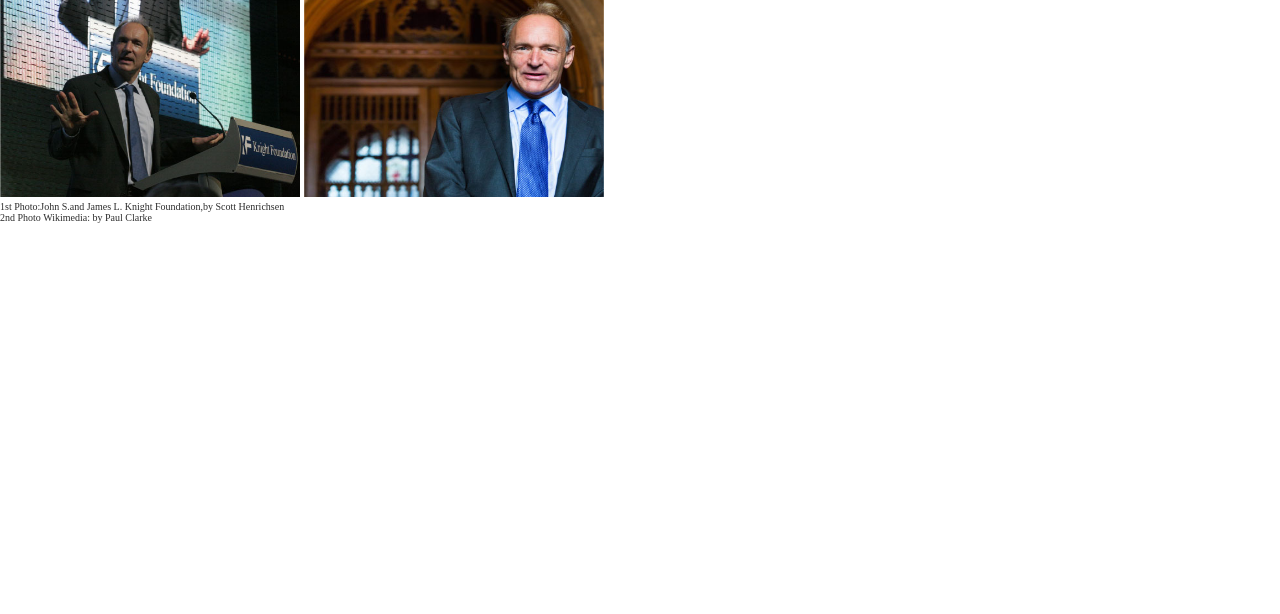
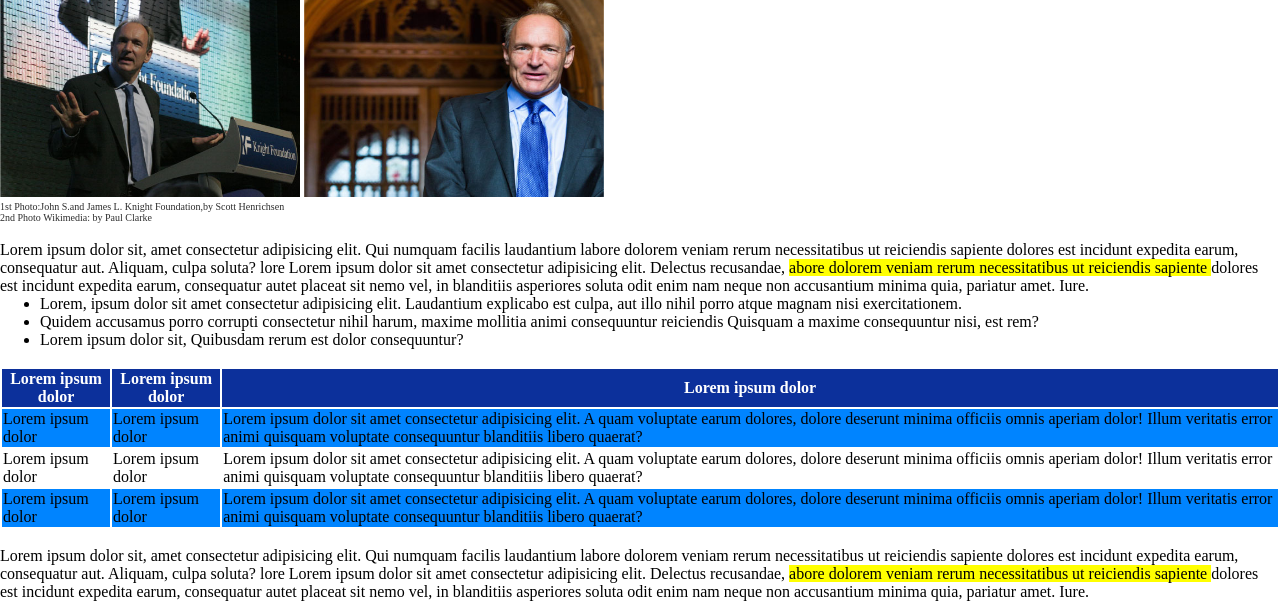
Before and after one commit to StefanRaluca/html-css-booleaner, a plain HTML site: page index.html in a window 1280 px wide. Shown: the part 186-800 px from the top of the page. Drawn offline with Linux system fonts and the light colour scheme.

Commit message:
main completa

```diff
--- a/css/style.css
+++ b/css/style.css
@@ -1,6 +1,5 @@
 * {
     margin: 0;
-    padding: 0;
     box-sizing: border-box;
 }
 
@@ -31,6 +30,10 @@ h1 {
     color: rgb(66, 172, 237)
 }
 
+#contenuto_p {
+    background-color: yellow;
+}
+
 .contenuto_logo {
     color: rgba(211, 211, 211, 0.99);
     font-family: 'Gill Sans', 'Gill Sans MT', Calibri, 'Trebuchet MS', sans-serif;
@@ -39,3 +42,10 @@ h1 {
 .contenuto_foto {
     font-size: 10px;
     color: rgba(0, 0, 0, 0.826);
+}
+
+thead {
+    color: white;
+    background-color: rgb(12, 48, 155);
+    border-color: black;
+}
--- a/index.html
+++ b/index.html
@@ -25,6 +25,75 @@
         </div>
     </header>
     <!-- Fine delle prima parte  -->
+    <main>
+        <br>
+        <p>Lorem ipsum dolor sit, amet consectetur adipisicing elit. Qui numquam facilis laudantium labore dolorem
+            veniam rerum necessitatibus ut reiciendis sapiente dolores est incidunt expedita earum, consequatur aut.
+            Aliquam, culpa soluta?
+            lore Lorem ipsum dolor sit amet consectetur adipisicing elit. Delectus recusandae, <span
+                id="contenuto_p">abore dolorem veniam rerum necessitatibus ut reiciendis sapiente </span>dolores est
+            incidunt expedita earum, consequatur autet placeat sit nemo vel, in blanditiis asperiores soluta odit enim
+            nam neque non accusantium minima quia, pariatur amet. Iure.
+        </p>
+        <!-- Inizio Lista  -->
+        <ul>
+            <li>Lorem, ipsum dolor sit amet consectetur adipisicing elit. Laudantium explicabo est culpa, aut illo nihil
+                porro atque magnam nisi exercitationem.</li>
+            <li> Quidem accusamus porro corrupti consectetur nihil harum, maxime mollitia animi consequuntur reiciendis
+                Quisquam a maxime consequuntur nisi, est rem?</li>
+            <li>Lorem ipsum dolor sit, Quibusdam rerum est dolor consequuntur?</li>
+        </ul>
+        <!-- Fine lista puntata -->
+        <!-- Tabella colorata -->
+        <br>
+        <table>
+            <table>
+                <thead>
+                    <tr>
+                        <th><strong>Lorem ipsum dolor</strong></th>
+                        <th><strong>Lorem ipsum dolor</strong></th>
+                        <th><strong>Lorem ipsum dolor</strong></th>
+                    </tr>
+                </thead>
+                <!-- Corpo Tabella -->
+                <tbody>
+                    <tr style="background-color: rgb(0, 132, 255);">
+                        <td>Lorem ipsum dolor</td>
+                        <td>Lorem ipsum dolor</td>
+                        <td>Lorem ipsum dolor sit amet consectetur adipisicing elit. A quam voluptate earum dolores,
+                            dolore deserunt minima officiis omnis aperiam dolor! Illum veritatis error animi quisquam
+                            voluptate consequuntur blanditiis libero quaerat?</td>
+                    </tr>
+                    <tr>
+                        <td>Lorem ipsum dolor</td>
+                        <td>Lorem ipsum dolor</td>
+                        <td>Lorem ipsum dolor sit amet consectetur adipisicing elit. A quam voluptate earum dolores,
+                            dolore deserunt minima officiis omnis aperiam dolor! Illum veritatis error animi quisquam
+                            voluptate consequuntur blanditiis libero quaerat?</td>
+
+                    </tr>
+                    <tr style="background-color: rgba(0, 132 , 255);">
+                        <td>Lorem ipsum dolor</td>
+                        <td>Lorem ipsum dolor</td>
+                        <td>Lorem ipsum dolor sit amet consectetur adipisicing elit. A quam voluptate earum dolores,
+                            dolore deserunt minima officiis omnis aperiam dolor! Illum veritatis error animi quisquam
+                            voluptate consequuntur blanditiis libero quaerat?</td>
+
+                    </tr>
+                </tbody>
+
+            </table>
+            <br>
+            <p>Lorem ipsum dolor sit, amet consectetur adipisicing elit. Qui numquam facilis laudantium labore dolorem
+                veniam rerum necessitatibus ut reiciendis sapiente dolores est incidunt expedita earum, consequatur aut.
+                Aliquam, culpa soluta?
+                lore Lorem ipsum dolor sit amet consectetur adipisicing elit. Delectus recusandae, <span
+                    id="contenuto_p">abore dolorem veniam rerum necessitatibus ut reiciendis sapiente </span>dolores est
+                incidunt expedita earum, consequatur autet placeat sit nemo vel, in blanditiis asperiores soluta odit
+                enim
+                nam neque non accusantium minima quia, pariatur amet. Iure.
+    </main>
+    <footer></footer>
 
 </body>
 
```
